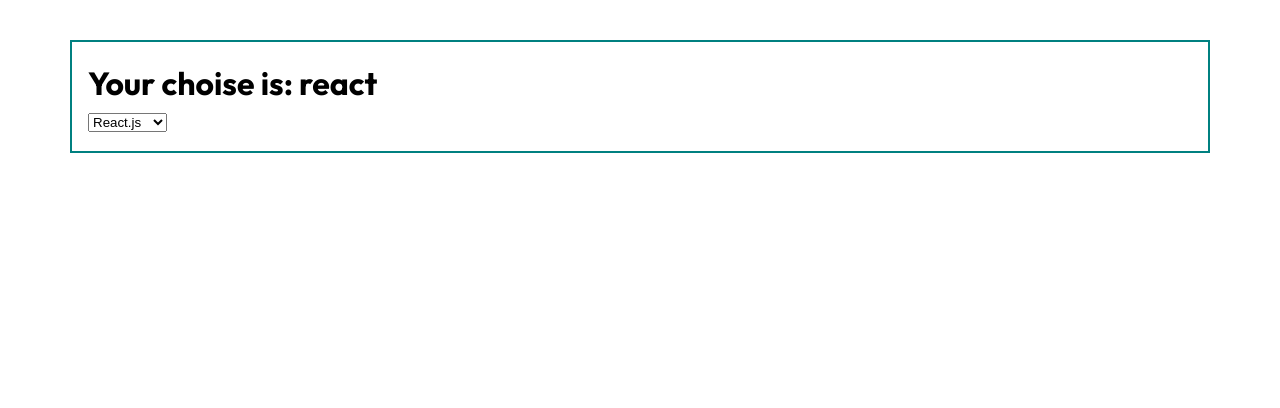
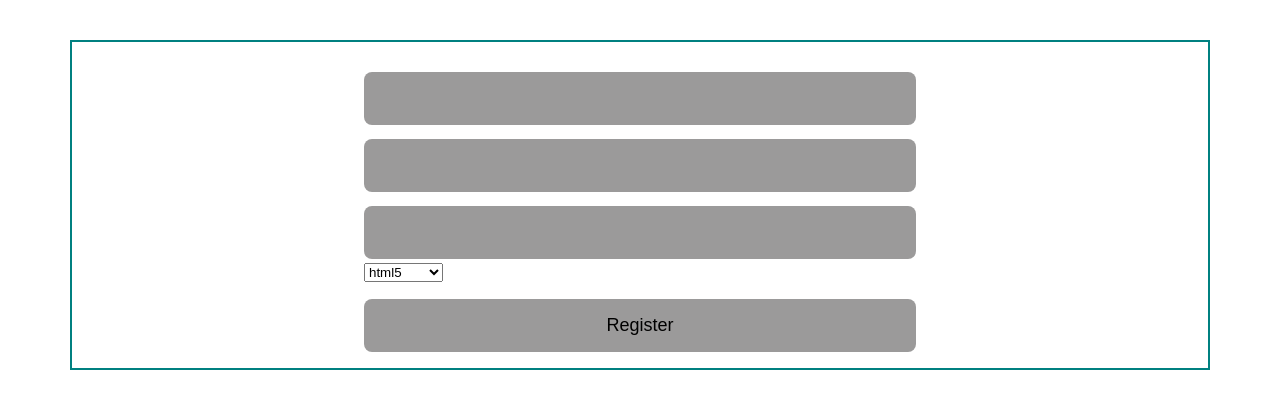
Before and after one commit to BrownEdgar/React_developers, a React (Vite) app: page / in a window 1280 px wide. Shown: the top 408 px of the page. Built offline with nearby package versions, Linux system fonts and the light colour scheme.

Commit message:
added formik example

```diff
--- a/package.json
+++ b/package.json
@@ -12,11 +12,13 @@
   "dependencies": {
     "axios": "^1.4.0",
     "concurrently": "^8.0.1",
+    "formik": "^2.2.9",
     "react": "^18.2.0",
     "react-dom": "^18.2.0",
     "react-router-dom": "^6.10.0",
     "react-slick": "^0.29.0",
-    "sass": "^1.62.1"
+    "sass": "^1.62.1",
+    "yup": "^1.1.1"
   },
   "devDependencies": {
     "@types/react": "^18.0.28",
--- a/src/components/Ani/Form-homework/App.jsx
+++ b/src/components/Ani/Form-homework/App.jsx
@@ -43,7 +43,7 @@
             <textarea name="message" id="message" cols="30" rows="10" placeholder="Message"
             onChange={handleChange} value={user.message}
             ></textarea>
-            <input type="submit" />
+            <input type="submit" value='SEND'/>
         </form>
     </div>
   )
--- a/src/components/Edgar/Form/App.scss
+++ b/src/components/Edgar/Form/App.scss
@@ -6,15 +6,20 @@
 	form {
 		width: 50%;
 		margin: 0 auto;
+		div {
 			input {
-			background-color: #ccc;
+				background-color: #9b9a9a;
 				width: 100%;
-			margin: 10px;
-			padding: 12px;
+				font-size: 18px;
+				margin-top: 14px;
+				padding: 16px 12px;
+				border-radius: 8px;
 				border: 0;
+
 				&[type="submit"] {
 					cursor: pointer;
 					transition: 0.3s;
+
 					&:hover {
 						background-color: green;
 						transition: 0.3s;
@@ -22,5 +27,10 @@
 					}
 				}
 			}
+			.error {
+				color: #ff0204;
+				font-size: 14px;
 			}
 		}
+	}
+}
--- /dev/null
+++ b/src/components/Edgar/Form/Formik/App.jsx
@@ -0,0 +1,81 @@
+import { useFormik,Formik,Field,ErrorMessage,Form } from 'formik'
+import React from 'react'
+import * as yup from 'yup'
+
+import '../App.scss'
+
+const validationSchema = yup.object({
+	username: yup.string().required().min(2),
+	email: yup.string().required().email("must by email"),
+	password: yup.string().required().min(6).max(18),
+	language: yup.string().required()
+})
+
+const initialValues = {
+	username: '',
+	email: '',
+	password: '',
+	language: '',
+}
+
+
+export default function App() {
+	const handleSubmit = (values) => {
+		console.log(values)
+	}
+
+	return (
+		<div className='wrapper'>
+			<Formik
+				initialValues={initialValues}
+				onSubmit={handleSubmit}
+				validationSchema={validationSchema}
+				validateOnChange={false}
+				validateOnBlur={true}
+			>
+			{(formik) => {
+				return (
+					<Form>
+						<div>
+							<Field type="text" name='username' id='username'/>
+							{/* {(formik.touched.username && formik.errors?.username) &&
+							<p className='error'>{formik?.errors?.username}</p>} */}
+							<ErrorMessage name='username' component='p' className='error'/>
+						</div>
+						<div>
+							<Field type="email" name='email' id='email' />
+							<ErrorMessage name='email'>
+								{(errmesg) => <div>
+									<p className='error' >{errmesg}</p>
+									</div>}
+							</ErrorMessage>
+
+						</div>
+						<div>
+							<Field type="password" name='password' id='password' />
+							<ErrorMessage name='password' component='p' className='error' />
+						</div>
+						<div>
+							<select
+								name="language"
+								id="language"
+								onChange={formik.handleChange}
+								onBlur={formik.handleBlur}
+							>
+								<option value="html5">html5</option>
+								<option value="css3">css3</option>
+								<option value="javascript">javascript</option>
+								<option value="react.js">react.js</option>
+							</select>
+						</div>
+						<div>
+							<input type="submit" value="Register" />
+						</div>
+					</Form>
+				)
+			}}
+			</Formik>
+
+		</div>
+	)
+}
--- /dev/null
+++ b/src/components/Seda/App.jsx
@@ -0,0 +1,85 @@
+import { useState ,  useRef ,  useEffect} from 'react'
+import './App.scss'
+
+function App() {
+  const [value, setValue] = useState({
+    name:"",
+    email:"",
+    phone:"",
+    select:"",
+    textarea:""
+  })
+
+  const selectRef = useRef(null)
+  useEffect(() =>{
+    console.log(selectRef.current.value)
+setValue({...value ,select: selectRef.current.value})
+  },[])
+
+  const handleSubmit = (e) => {
+    e.preventDefault()
+    console.log(value)
+  }
+  const handleChange = (e) => {
+    console.log(e.target.value)
+    setValue({...value, [e.target.name]: e.target.value})
+  }
+  return (
+   <div className='App'>
+      <h1>Contact Us</h1>
+      <p>Lorem ipsum dolor sit amet consectetur adipisicing elit. Praesentium suscipit voluptas quis officiis quibusdam voluptatibus!</p>
+      <form onSubmit={handleSubmit}>
+          <input
+            type="text"
+            placeholder='Name'
+            name='name'
+            value={value.name}
+            onChange={handleChange}
+            required />
+
+          <input
+            type="email"
+            placeholder='Email'
+            name='email'
+            value={value.email}
+            onChange={handleChange}
+            required />
+
+          <input
+            placeholder='Phone'
+            name='phone'
+            type=""
+            value={value.phone}
+            onChange={handleChange}
+            required />
+
+          <select
+            name="select"
+            id="select"
+            ref={selectRef}
+            defaultValue="option0"
+            onChange={handleChange} >
+          <option  value='option0'>What is your budget range?</option>
+            <option value="0-150000">0-150000</option>
+            <option value="150000-300000">150.000-300.000</option>
+            <option value="300000-500000">300.000-500.000</option>
+            <option value="500000+">500.000 +</option>
+          </select>
+
+          <textarea name="textarea"
+           id="textarea"
+           cols="30"
+           rows="10"
+           placeholder='Message'
+           value={value.textarea}
+           required
+           onChange={handleChange} ></textarea>
+
+          <button type='submit' >SEND</button>
+      </form>
+
+   </div>
+  )
+}
+
+export default App
--- /dev/null
+++ b/src/components/Seda/App.scss
@@ -0,0 +1,59 @@
+.App {
+	max-width: 1140px;
+	margin: 40px auto;
+	padding: 3rem;
+
+	h1,
+	p {
+		text-align: center;
+	}
+
+	form {
+		width: 100%;
+		margin: 0 auto;
+		flex-direction: row;
+		display: flex;
+		justify-content: space-around;
+		flex-wrap: wrap;
+		gap: 20px;
+
+		&>* {
+			font-size: 20px;
+		}
+
+		input {
+
+			width: 45%;
+			padding: 10px 20px;
+			margin: 10px 0;
+			flex-grow: 1;
+
+
+		}
+
+		button {
+			color: white;
+			background-color: red;
+			border: 0;
+			padding: 10px 30px;
+			cursor: pointer;
+			margin-top: 10px;
+		}
+
+		select {
+			width: 49%;
+			height: 40px;
+			margin: 10px 0;
+			opacity: .7;
+			color: black;
+
+		}
+	}
+
+	textarea {
+		width: 100%;
+		resize: none;
+		font-size: 20px;
+	}
+
+}
--- a/src/main.jsx
+++ b/src/main.jsx
@@ -1,6 +1,6 @@
 import React from 'react'
 import ReactDOM from 'react-dom/client'
-import App from './components/Edgar/Form/App'
+import App from './components/Edgar/Form/Formik/App'
 import './index.css'
 
 ReactDOM.createRoot(document.getElementById('root')).render(
```
Also changed, not shown: src/components/Suren/components/Contactbox.jsx (+13 -13 lines), 1 other file (tests, documents, lock files or other folders). Lines whose indentation alone changed are shown as unchanged.
